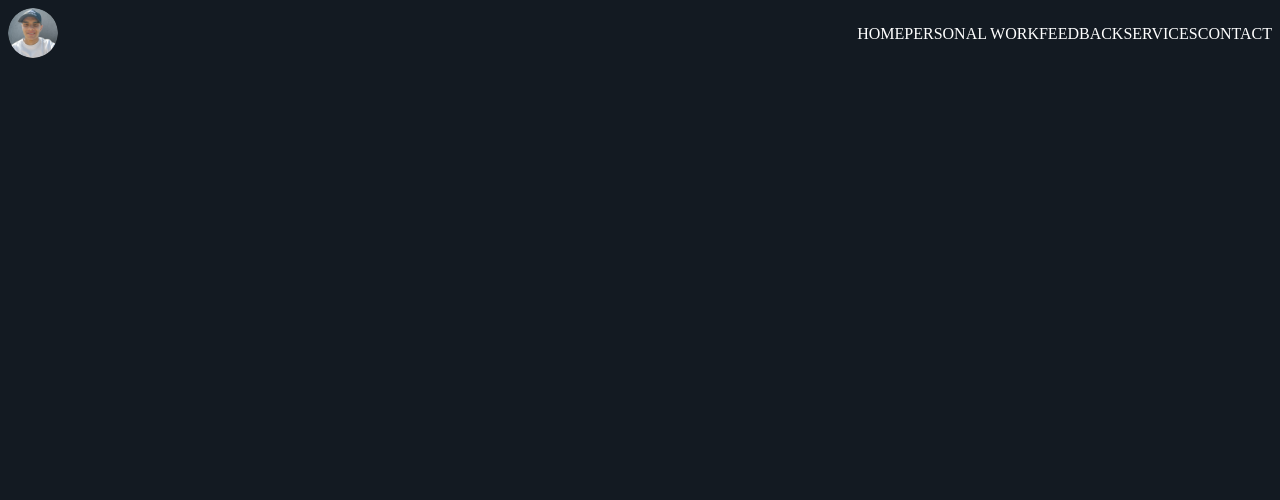
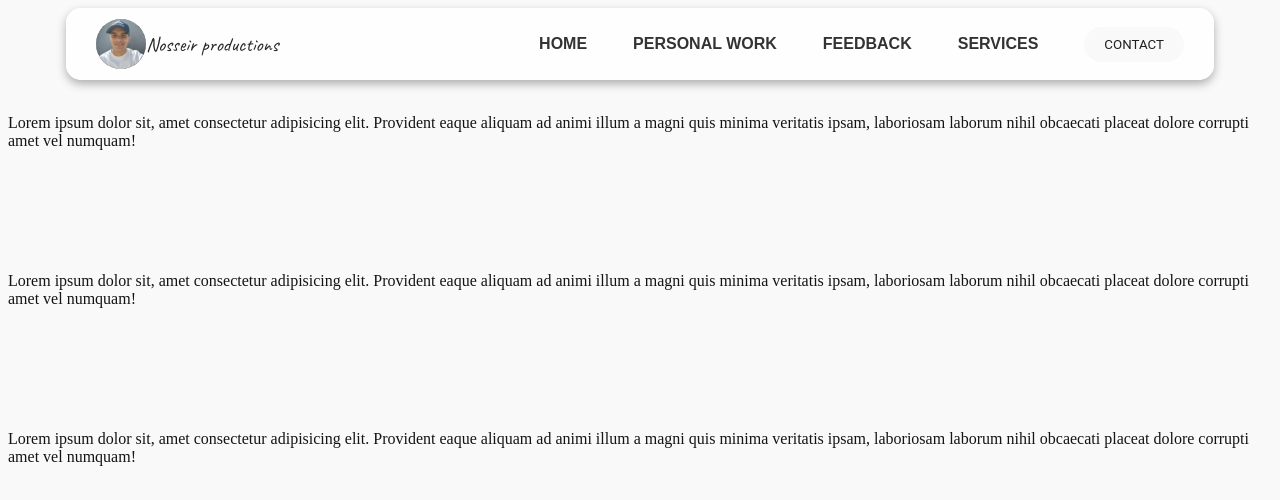
Before and after one commit to Ahmedonis/nosseir-s-portfolio, a plain HTML site: page index.html in a window 1280 px wide. Drawn offline with Linux system fonts and the light colour scheme.

Commit message:
finished the navigation bar

```diff
--- a/index.html
+++ b/index.html
@@ -6,8 +6,8 @@
     <title>Document</title>
     <link rel="stylesheet" href="style.css">
     <link rel="preconnect" href="https://fonts.googleapis.com">
-<link rel="preconnect" href="https://fonts.gstatic.com" crossorigin>
-<link href="https://fonts.googleapis.com/css2?family=Caveat:wght@400..700&display=swap" rel="stylesheet">
+    <link rel="preconnect" href="https://fonts.gstatic.com" crossorigin>
+    <link href="https://fonts.googleapis.com/css2?family=Caveat:wght@400..700&family=Gloria+Hallelujah&display=swap" rel="stylesheet">
 </head>
 <body>
     <div class="home-page">
@@ -22,10 +22,16 @@
                     <a class="nav-link" href="">PERSONAL WORK</a>
                     <a class="nav-link" href="">FEEDBACK</a>
                     <a class="nav-link" href="">SERVICES</a>
-                    <a class="nav-link" href="">CONTACT</a>
+                    <button class="nav-btn">CONTACT</a>
                 </div>
             </nav>
         </header>
     </div>
+    <br><br><br><br><br>
+    <p>Lorem ipsum dolor sit, amet consectetur adipisicing elit. Provident eaque aliquam ad animi illum a magni quis minima veritatis ipsam, laboriosam laborum nihil obcaecati placeat dolore corrupti amet vel numquam!</p>
+    <br><br><br><br><br>
+    <p>Lorem ipsum dolor sit, amet consectetur adipisicing elit. Provident eaque aliquam ad animi illum a magni quis minima veritatis ipsam, laboriosam laborum nihil obcaecati placeat dolore corrupti amet vel numquam!</p>
+    <br><br><br><br><br>
+    <p>Lorem ipsum dolor sit, amet consectetur adipisicing elit. Provident eaque aliquam ad animi illum a magni quis minima veritatis ipsam, laboriosam laborum nihil obcaecati placeat dolore corrupti amet vel numquam!</p>
 </body>
 </html>
--- a/style.css
+++ b/style.css
@@ -1,24 +1,38 @@
-@keyframes fadeIn {
-    0% {
-      opacity: 0;
-    }
-    100% {
-      opacity: 1;
-    }
+  body{
+    background-color: #F9F9F9;
+    height: 900px;
   }
 
-  body{
-    background-color: #131A22;
+  p{
+    color: rgb(20, 20, 20);
   }
 
-  .navbar{
+  .header{
     display: flex;
+    justify-content: center;
+  }
+
+  .navbar {
+    display: flex;
+    justify-content: space-between;
     align-items: center;
-  }
+    width: 85%;
+    padding: 11px;
+    padding-right: 30px;
+    padding-left: 30px;
+    position: fixed;
+    background: rgba(255, 255, 255, 0.8);
+    height: 50px;
+    border-radius: 15px;
+    backdrop-filter: blur(15px);
+    -webkit-backdrop-filter: blur(15px);
+    box-shadow: 0px 4px 10px rgba(0, 0, 0, 0.3); /* ✅ Darker shadow for depth */
+}
+
 
   .logo{
     display: flex;
-    width: 40%;
+    align-items: center;
   }
 
   .pfp {
@@ -26,37 +40,60 @@
     width: 50px; /* adjust to your desired size */
     height: 50px; /* adjust to your desired size */
     border-radius: 50%;
-    overflow: hidden;
+    cursor: pointer;
   }
 
   .brand-name{
-    z-index: -1;
-    font-family: "Caveat", serif;
-    font-optical-sizing: auto;
-    font-weight: bold;
-    font-style: normal;
-    color: white;
-    font-size: 16px;
+    font-family: 'Caveat', cursive;
+    font-size: 20px;
+    color: rgb(39, 39, 39);
     position: relative;
-    opacity: 0;
-    transform: translateY(10px);  /* Slightly lower than final position */
-    transition: opacity 0.3s ease, transform 0.3s ease;
   }
 
-  .pfp:hover ~ .brand-name {
-    opacity: 1;                   /* Fade in */
-    transform: translateY(0);
+  .nav-links{
+    display: flex;
+    gap: 46px;
+    align-items: center;
   }
 
 
-
-  .nav-links{
-    display: flex;
-    justify-content: end;
-    width: 70%;
+  .nav-btn{
+    color: rgb(34, 34, 34);
+    text-decoration: none;
+    font-family: 'Roboto', sans-serif;
+    background-color: #F9F9F9;
+    border-radius: 50px;
+    border: none;
+    padding: 10px 20px;
   }
 
-  .nav-link{
-    color: white;
+  @import url('https://fonts.googleapis.com/css2?family=Nunito:wght@600&display=swap');
+
+  .nav-link {
+    position: relative;
     text-decoration: none;
-  }
+    color: #333;
+    font-family: 'Nunito', sans-serif;
+    font-weight: 600;
+    transition: color 0.3s ease-in-out;
+}
+
+.nav-link::after {
+    content: "";
+    position: absolute;
+    left: 50%;
+    bottom: -5px; /* Adjust distance from text */
+    width: 0;
+    height: 2px;
+    background-color: #333;
+    transition: width 0.3s ease-in-out, left 0.3s ease-in-out;
+}
+
+.nav-link:hover {
+    color: #000; /* Darken color on hover */
+}
+
+.nav-link:hover::after {
+    width: 100%;
+    left: 0;
+}
```
